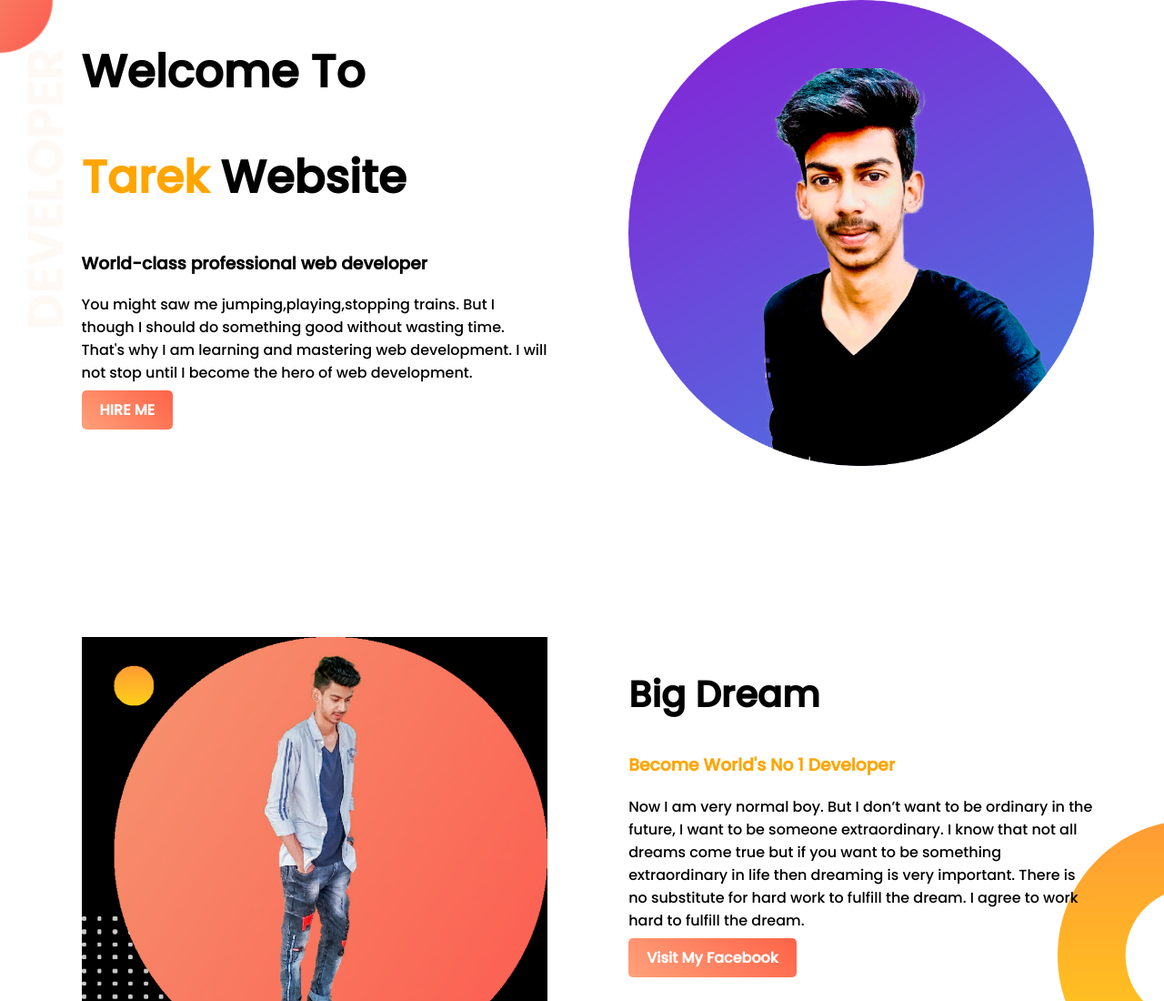
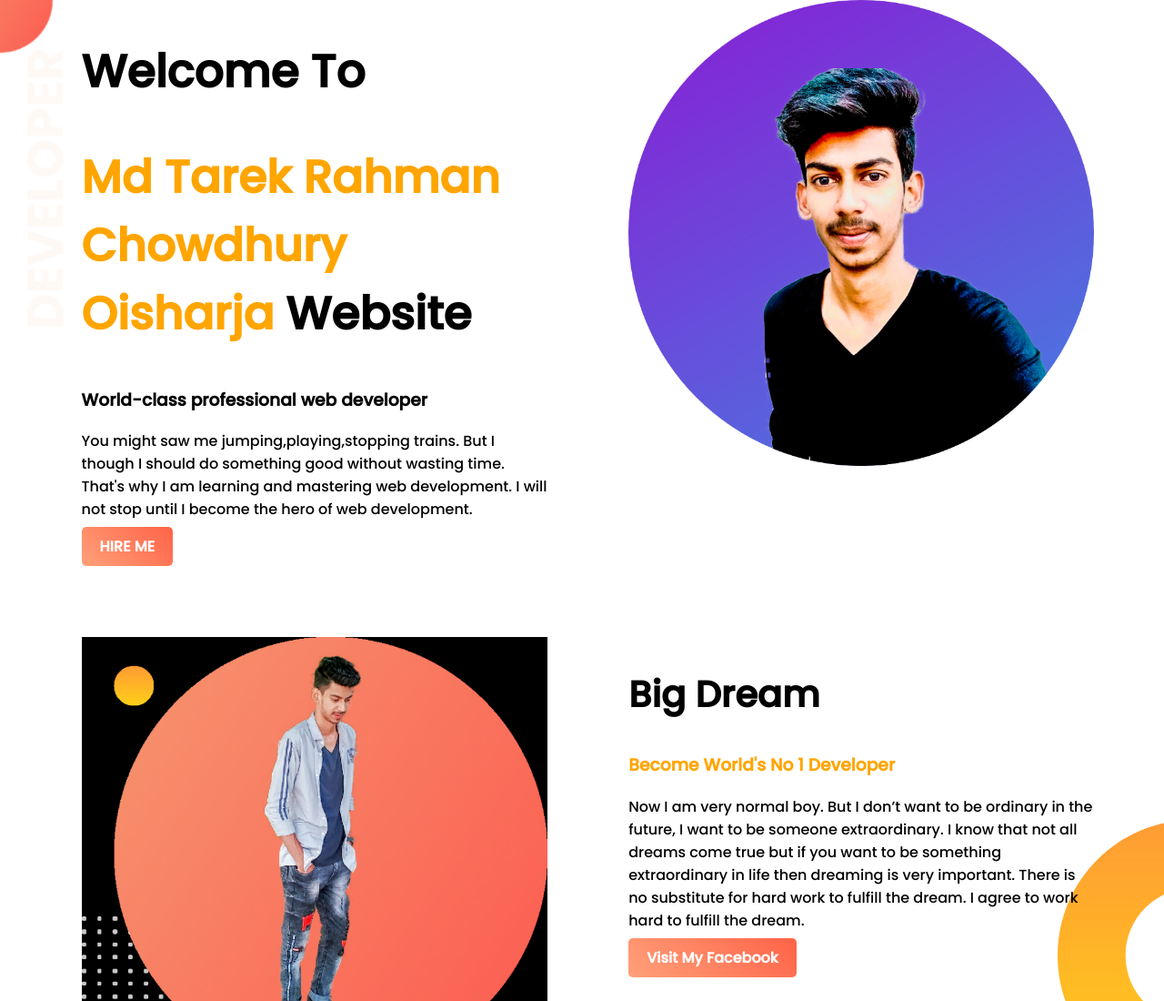
Before and after one commit to MdTarekRahmanChowdhuryOisharja/web-protfolio, a plain HTML site: page index.html in a window 1280 px wide. Shown: the top 1100 px of the page at 91% size. Drawn offline with Linux system fonts and the light colour scheme.

Commit message:
change name

```diff
--- a/index.html
+++ b/index.html
@@ -11,7 +11,7 @@
 <section class="top-banner">
     <div class="half-width">
      <h1>Welcome To</h1>
-    <h1><span class="orange-highlight">Tarek</span> Website</h1>
+    <h1><span class="orange-highlight"> Md Tarek Rahman Chowdhury Oisharja</span> Website</h1>
     <h3>World-class professional web developer</h3>
     <p>You might saw me jumping,playing,stopping trains. But I though I should do something good without wasting time. That's why I am learning and mastering web development.  I will not stop until I become the hero of web development.</p>
     <a class="link-button" target="_blank" href="https://www.facebook.com/profile.php?id=100043416344298">HIRE ME</a>
--- a/style.css
+++ b/style.css
@@ -9,7 +9,7 @@ h2{
     font-size: 40px;
 }
 .orange-highlight{
-    color: orange;
+    color:orange;
 }
 .half-width{
     width: 40%;
```
